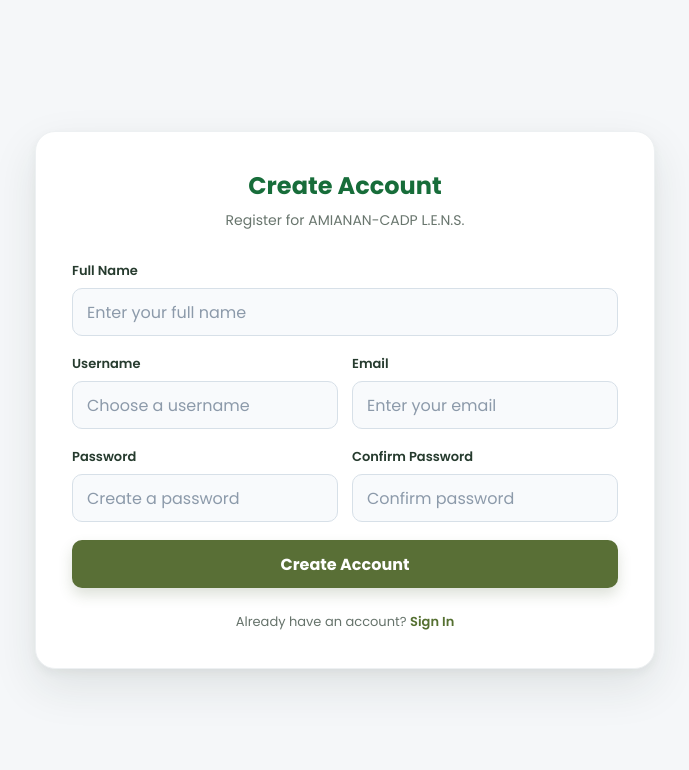
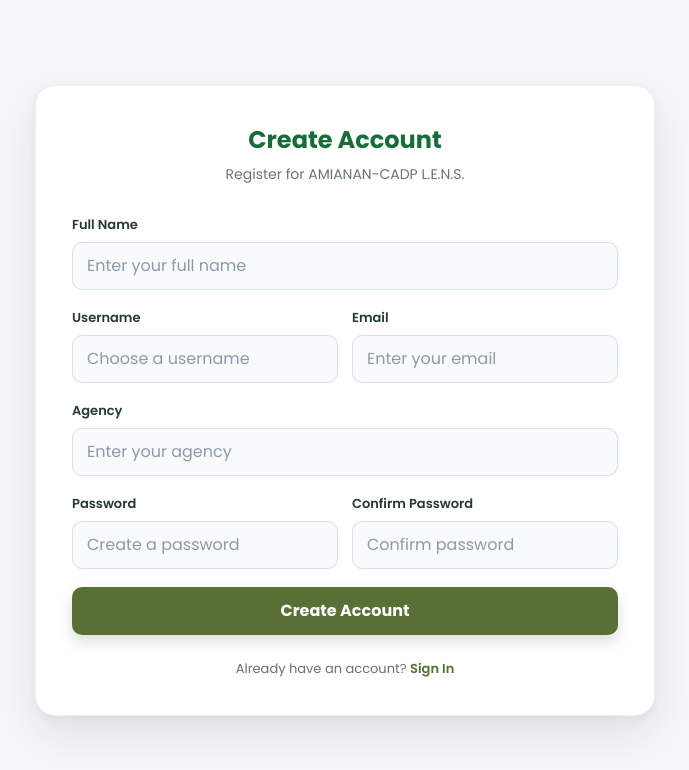
Before and after one commit to devteamims123-commits/AMIANAN-CADP-LENS, a React (Vite) app in the folder frontend/: page /register in a window 1280 px wide. Shown: the top 770 px of the page, without its empty margins (295-984 px from the left). Built offline with nearby package versions, Linux system fonts and the light colour scheme; no server answers.

Commit message:
register

```diff
--- a/frontend/src/pages/auth/Register.jsx
+++ b/frontend/src/pages/auth/Register.jsx
@@ -9,6 +9,7 @@
     fullName: "",
     username: "",
     email: "",
+    agency: "",
     password: "",
     confirmPassword: "",
   });
@@ -30,6 +31,11 @@
     setMessage("");
     setSuccess(false);
 
+    if (!form.agency.trim()) {
+      setMessage("Agency is required.");
+      return;
+    }
+
     if (form.password.length < 6) {
       setMessage("Password must contain at least 6 characters.");
       return;
@@ -50,6 +56,7 @@
           data: {
             full_name: form.fullName.trim(),
             username: form.username.trim(),
+            agency: form.agency.trim(),
           },
         },
       });
@@ -88,7 +95,6 @@
         </div>
 
         <form onSubmit={handleSubmit}>
-          {/* FULL NAME */}
           <div className="form-group">
             <label htmlFor="fullName">Full Name</label>
 
@@ -104,7 +110,6 @@
             />
           </div>
 
-          {/* USERNAME + EMAIL */}
           <div className="form-grid">
             <div className="form-group">
               <label htmlFor="username">Username</label>
@@ -137,7 +142,21 @@
             </div>
           </div>
 
-          {/* PASSWORD + CONFIRM PASSWORD */}
+          <div className="form-group">
+            <label htmlFor="agency">Agency</label>
+
+            <input
+              id="agency"
+              name="agency"
+              type="text"
+              value={form.agency}
+              onChange={handleChange}
+              placeholder="Enter your agency"
+              autoComplete="organization"
+              required
+            />
+          </div>
+
           <div className="form-grid">
             <div className="form-group">
               <label htmlFor="registerPassword">Password</label>
@@ -155,9 +174,7 @@
             </div>
 
             <div className="form-group">
-              <label htmlFor="confirmPassword">
-                Confirm Password
-              </label>
+              <label htmlFor="confirmPassword">Confirm Password</label>
 
               <input
                 id="confirmPassword"
@@ -172,7 +189,6 @@
             </div>
           </div>
 
-          {/* MESSAGE */}
           {message && (
             <div
               className={`form-message ${
@@ -183,7 +199,6 @@
             </div>
           )}
 
-          {/* CREATE ACCOUNT */}
           <button
             className="primary-button"
             type="submit"
```
